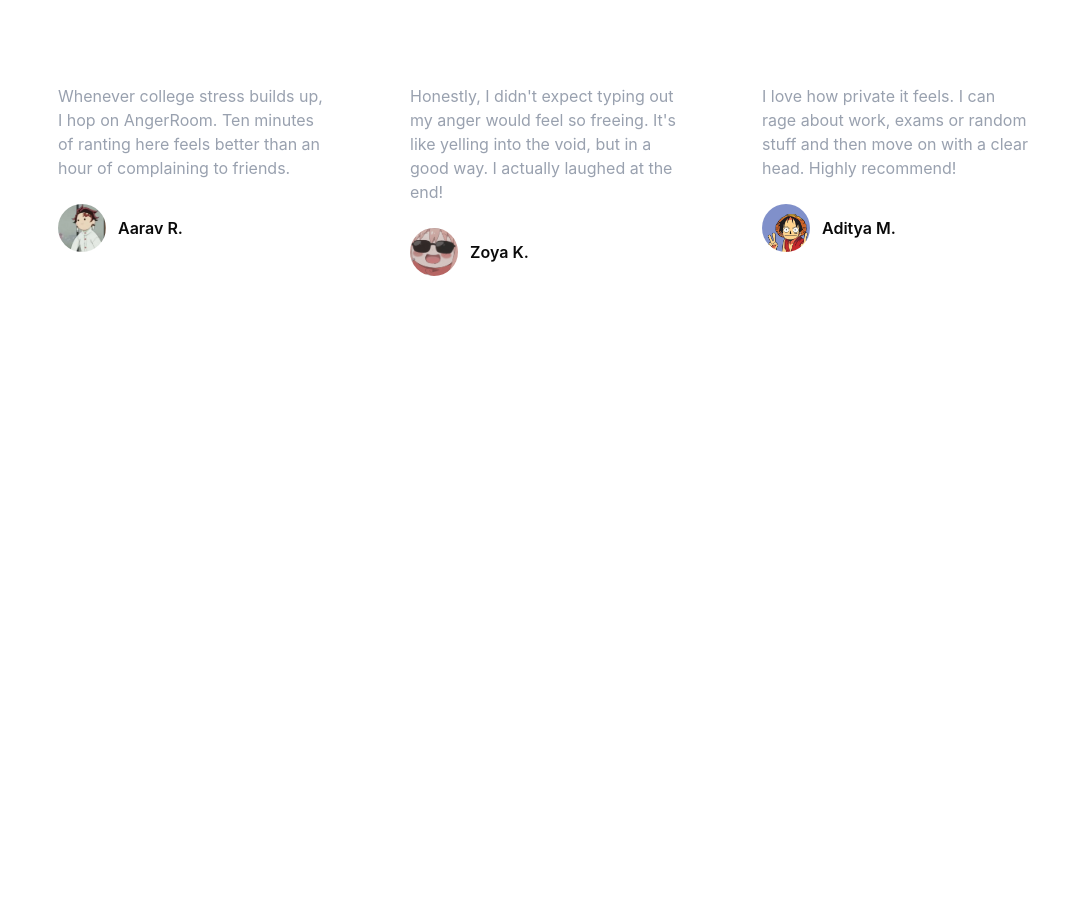
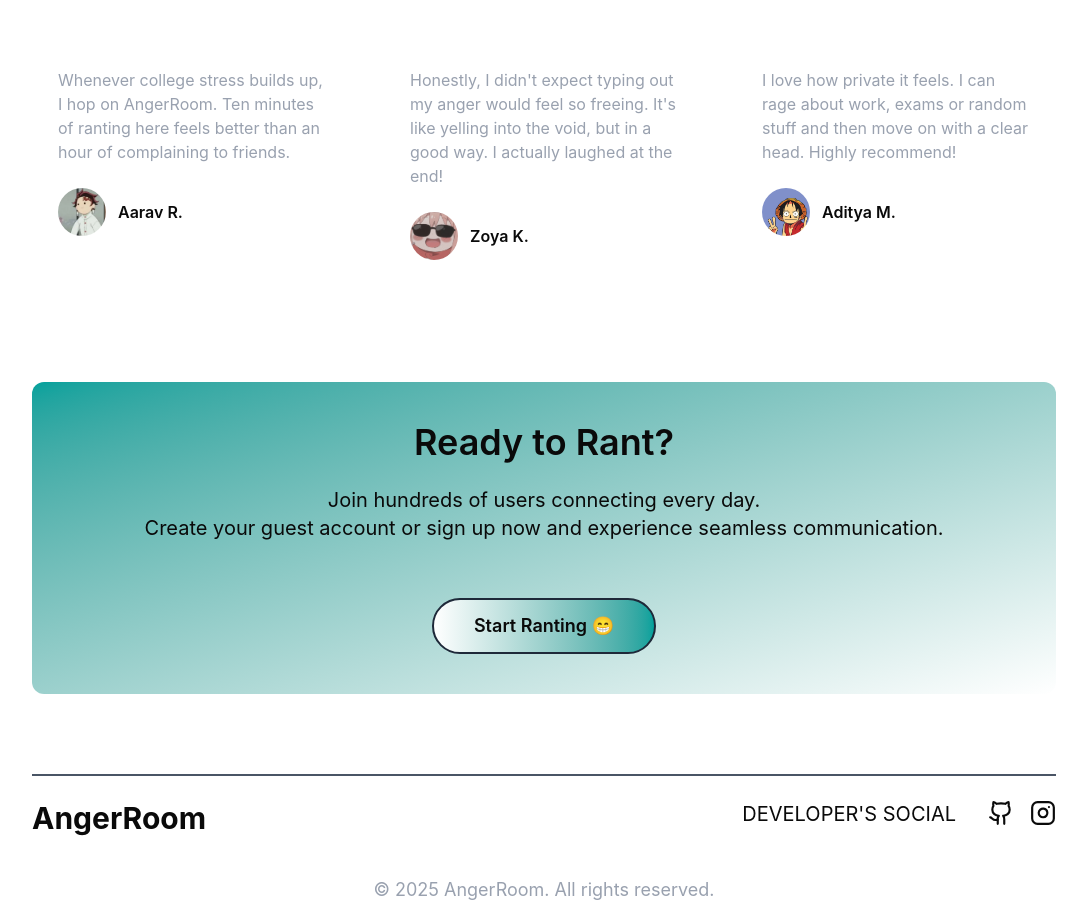
Before and after one commit to balajiNadar08/Anger-Room, a Next.js app: page / in a window 1280 px wide. Shown: the part 2037-2957 px from the top of the page, without its empty margins (96-1183 px from the left). Before the commit the page ends 2667 px from the top, so only its background shows below. Built offline with nearby package versions, Linux system fonts and the light colour scheme.

Commit message:
Added footer to homepage

```diff
--- a/app/page.tsx
+++ b/app/page.tsx
@@ -1,7 +1,7 @@
 import Navbar from "@/components/Navbar";
 import Feature from "@/components/Feature";
 import Testimonial from "@/components/Testimonial";
-import { User, Globe, Lock } from 'lucide-react';
+import { User, Globe, Lock, Github, Instagram } from "lucide-react";
 
 export default function Home() {
   return (
@@ -36,17 +36,17 @@
         </div>
       </div>
 
-
       <div className="flex items-center justify-center w-full px-4 md:px-6 lg:px-8">
-        <div className="bg-gradient-to-tl from-[#FFF] to-[#00A19C] h-64 md:h-80 lg:h-[40rem]
-        w-full md:w-[85%] lg:w-[70%] rounded-xl md:rounded-2xl"></div>
+        <div
+          className="bg-gradient-to-tl from-[#FFF] to-[#00A19C] h-64 md:h-80 lg:h-[40rem]
+        w-full md:w-[85%] lg:w-[70%] rounded-xl md:rounded-2xl"
+        ></div>
       </div>
 
-
-      <div className="flex flex-col items-center pt-24 md:pt-30 lg:pb-8 px-4 md:px-8 lg:px-8">
+      <div className="flex flex-col items-center pt-24 md:pt-30 lg:pb-8 px-4 md:px-8">
         <div className="max-w-4xl md:pb-4 text-center">
           <p className="text-2xl md:text-3xl font-bold pb-2 leading-tight">
-            Features That Let You Rant Freely
+            Features To Rant Freely 🗣️🔥
           </p>
           <p className="text-gray-400 text-sm md:text-base lg:text-lg">
             A safe and anonymous space to share your thoughts with the world.
@@ -75,8 +75,7 @@
         </div>
       </div>
 
-
-      <div className="flex flex-col items-center pt-20 md:pt-24 pb-16 md:pb-20 lg:pb-50 px-4 md:px-8">
+      <div className="flex flex-col items-center pt-20 px-4 md:px-8">
         <div className="max-w-4xl md:pb-4 text-center">
           <p className="text-2xl md:text-3xl font-bold pb-2 leading-tight">
             The After-Rant Glow ✨
@@ -86,7 +85,7 @@
           </p>
         </div>
 
-        <div className="max-w-5xl pt-8 mb-30 grid justify-items-center grid-cols-1 md:grid-cols-2 lg:grid-cols-3 gap-8">
+        <div className="max-w-5xl pt-8 pb-18 grid justify-items-center grid-cols-1 md:grid-cols-2 lg:grid-cols-3 gap-8">
           <Testimonial
             name="Aarav R."
             content="Whenever college stress builds up, I hop on AngerRoom. Ten minutes of ranting here feels better than an hour of complaining to friends."
@@ -104,6 +103,55 @@
           />
         </div>
       </div>
+
+      <div className="flex justify-center md:pt-4 pb-16 md:pb-20 lg:pb-20 px-4 md:px-8">
+        <div className="max-w-5xl lg:w-full rounded-xl py-10 flex flex-col gap-8 md:gap-14 items-center bg-gradient-to-tl from-[#FFF] to-[#00A19C]">
+          <div className="flex flex-col gap-4 md:gap-6 text-center text-[#0A0A0A]">
+            <h2 className="text-3xl md:text-4xl font-semibold">
+              Ready to Rant?
+            </h2>
+            <p className="md:text-xl">
+              Join hundreds of users connecting every day. <br />
+              Create your guest account or sign up now and experience seamless
+              communication.
+            </p>
+          </div>
+          <button
+            className="text-[#0A0A0A] text-base md:text-lg font-semibold rounded-full border-2 border-gray-800 bg-gradient-to-r from-white to-[#00A19C]
+            py-3 px-8 md:py-3 md:px-10 cursor-pointer hover:-translate-y-1 transition-all ease-in-out duration-500
+            active:scale-95 touch-manipulation"
+          >
+            Start Ranting 😁
+          </button>
+        </div>
+      </div>
+
+      <div className="flex flex-col md:items-center px-8 pb-4">
+        <div className="max-w-5xl md:w-full pt-6 border-t-2 border-gray-600">
+          <div className="flex flex-col lg:flex-row justify-between gap-8">
+            <p className="text-3xl font-bold">AngerRoom</p>
+
+            <div className="pb-10 lg:flex lg:gap-8">
+              <p className="pb-2 text-lg lg:text-xl">DEVELOPER'S SOCIAL</p>
+              <div className="flex gap-2 lg:gap-4">
+                <a href="https://github.com/balajiNadar08" target="_blank">
+                  <Github size={26} />
+                </a>
+                <a
+                  href="https://www.instagram.com/balaji_nadar_08/"
+                  target="_blank"
+                >
+                  <Instagram size={26} />
+                </a>
+              </div>
+            </div>
+          </div>
+
+          <p className="text-lg text-center text-gray-400">
+            © 2025 AngerRoom. All rights reserved.
+          </p>
+        </div>
+      </div>
     </div>
   );
 }
```
